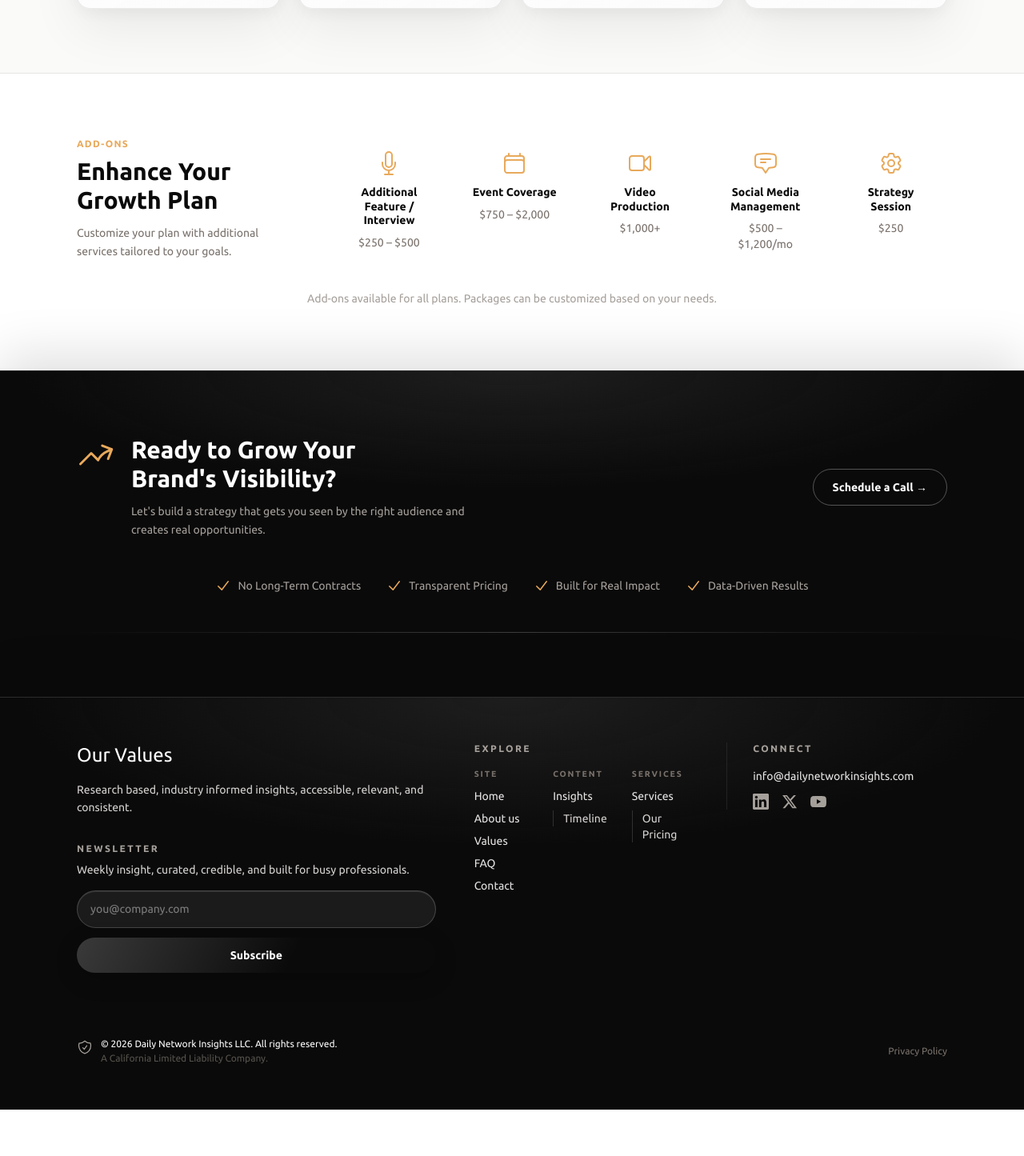
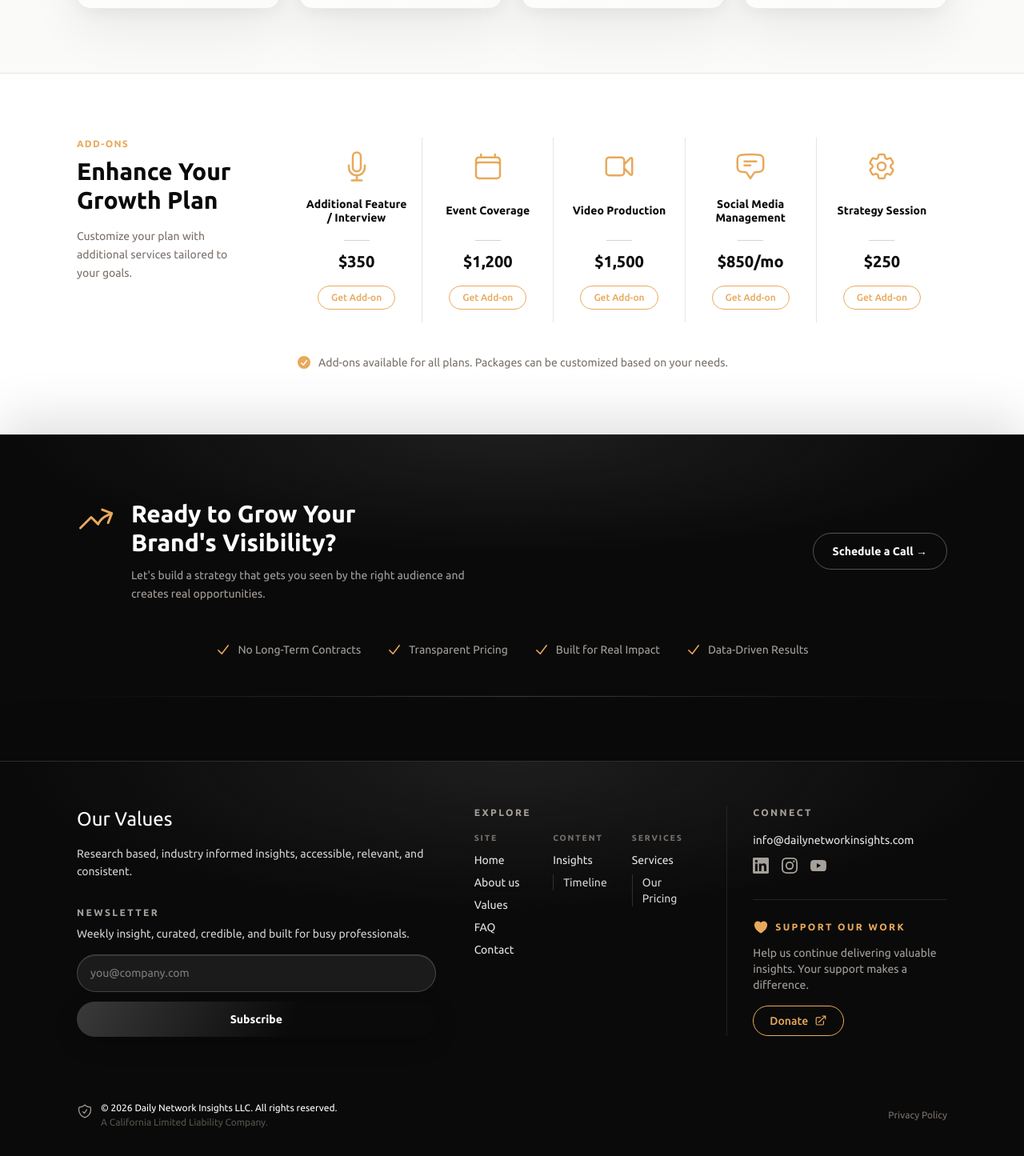
Before and after one commit to QAntonio19/daily-network-insight, a Next.js app: page /pricing in a window 1280 px wide. Shown: the part 1352-2797 px from the top of the page at 80% size. Before the commit the page ends 2739 px from the top, so only its background shows below. Built offline with nearby package versions, Linux system fonts and the light colour scheme.

Commit message:
add-ons prices, ambassasors social medias, donation pay and enterprise link seatled

```diff
--- a/app/pricing/page.tsx
+++ b/app/pricing/page.tsx
@@ -24,6 +24,7 @@ const plans = [
       "Email Support",
     ],
     cta: "Get Started",
+    ctaHref: "https://www.paypal.com/ncp/payment/7EKQ3NN5RNMJ4",
     ctaStyle: "outline",
     note: "Cancel anytime",
   },
@@ -43,6 +44,7 @@ const plans = [
       "Email & Chat Support",
     ],
     cta: "Get Started",
+    ctaHref: "https://www.paypal.com/ncp/payment/DQ6JFVUG2H4JC",
     ctaStyle: "outline",
     note: "Cancel anytime",
     highlighted: true,
@@ -64,6 +66,7 @@ const plans = [
       "Priority Support",
     ],
     cta: "Get Started",
+    ctaHref: "https://www.paypal.com/ncp/payment/ACSBA9CU64MVG",
     ctaStyle: "outline",
     note: "Cancel anytime",
   },
@@ -73,7 +76,7 @@ const plans = [
     badgeColor: "text-[#E8A95B]",
     price: "Custom",
     period: "",
-    subPeriod: "$5K - $15K+ / month",
+    subPeriod: "$5K+ / month",
     description: "For companies, organizations, and large campaigns",
     features: [
       "Full Content & Media Strategy",
@@ -85,6 +88,7 @@ const plans = [
       "Priority Support",
     ],
     cta: "Let's Talk",
+    ctaHref: "https://calendly.com/dailynetworkinsights/30min",
     ctaStyle: "enterprise",
     note: "Custom solutions for your goals",
   },
@@ -153,21 +157,27 @@ export default function PricingPage() {
                 <div className="mt-6">
                   {plan.ctaStyle === "primary" ? (
                     <a
-                      href="/contact"
+                      href={plan.ctaHref}
+                      target={plan.ctaHref.startsWith("http") ? "_blank" : undefined}
+                      rel={plan.ctaHref.startsWith("http") ? "noopener noreferrer" : undefined}
                       className="flex w-full items-center justify-center rounded-full bg-[#E8A95B] px-6 py-3 text-sm font-semibold text-black transition-all hover:bg-[#F0BB7A]"
                     >
                       {plan.cta}
                     </a>
                   ) : plan.ctaStyle === "enterprise" ? (
                     <a
-                      href="/contact"
+                      href={plan.ctaHref}
+                      target={plan.ctaHref.startsWith("http") ? "_blank" : undefined}
+                      rel={plan.ctaHref.startsWith("http") ? "noopener noreferrer" : undefined}
                       className="btn-primary-shine flex w-full min-h-11 items-center justify-center rounded-full bg-navy px-6 py-3 text-sm font-semibold text-ivory shadow-[0_8px_32px_rgba(0,0,0,0.18)] transition-[background-color,box-shadow] duration-200 hover:bg-navy-soft"
                     >
                       {plan.cta}
                     </a>
                   ) : (
                     <a
-                      href="/contact"
+                      href={plan.ctaHref}
+                      target={plan.ctaHref.startsWith("http") ? "_blank" : undefined}
+                      rel={plan.ctaHref.startsWith("http") ? "noopener noreferrer" : undefined}
                       className="flex w-full items-center justify-center rounded-full border-2 border-stone-900 px-6 py-3 text-sm font-semibold text-stone-900 transition-all hover:bg-stone-900 hover:text-white"
                     >
                       {plan.cta}
@@ -213,84 +223,106 @@ export default function PricingPage() {
       {/* ── Add-ons Section ─────────────────────────────────────────────── */}
       <RevealOnScroll as="section" className="bg-white py-16 sm:py-20 border-t border-stone-200">
         <Container>
-          <div className="grid gap-10 lg:grid-cols-[280px_1fr] lg:items-start">
+          <div className="flex flex-col lg:flex-row lg:items-start gap-8 lg:gap-12">
             {/* Left: Title */}
-            <div className="reveal-item">
+            <div className="reveal-item lg:w-[220px] shrink-0">
               <p className="text-xs font-semibold uppercase tracking-widest text-[#E8A95B]">
                 Add-ons
               </p>
               <h2 className="mt-2 font-serif text-3xl font-bold text-navy">
                 Enhance Your<br />Growth Plan
               </h2>
-              <p className="mt-3 text-sm leading-relaxed text-stone-500">
+              <p className="mt-4 text-sm leading-relaxed text-stone-500">
                 Customize your plan with additional services tailored to your goals.
               </p>
             </div>
 
-            {/* Right: Add-on cards */}
-            <div className="grid grid-cols-2 gap-4 sm:grid-cols-3 lg:grid-cols-5">
+            {/* Right: Add-on items with dividers */}
+            <div className="flex-1 flex flex-wrap lg:flex-nowrap">
               {[
                 {
                   icon: (
-                    <svg xmlns="http://www.w3.org/2000/svg" fill="none" viewBox="0 0 24 24" strokeWidth={1.5} stroke="currentColor" className="h-8 w-8">
+                    <svg xmlns="http://www.w3.org/2000/svg" fill="none" viewBox="0 0 24 24" strokeWidth={1.5} stroke="currentColor" className="h-10 w-10">
                       <path strokeLinecap="round" strokeLinejoin="round" d="M12 18.75a6 6 0 0 0 6-6v-1.5m-6 7.5a6 6 0 0 1-6-6v-1.5m6 7.5v3.75m-3.75 0h7.5M12 15.75a3 3 0 0 1-3-3V4.5a3 3 0 1 1 6 0v8.25a3 3 0 0 1-3 3Z" />
                     </svg>
                   ),
                   name: "Additional Feature / Interview",
-                  price: "$250 – $500"
+                  price: "$350",
+                  href: "https://www.paypal.com/ncp/payment/Q3D6PZQSXJ2YG"
                 },
                 {
                   icon: (
-                    <svg xmlns="http://www.w3.org/2000/svg" fill="none" viewBox="0 0 24 24" strokeWidth={1.5} stroke="currentColor" className="h-8 w-8">
+                    <svg xmlns="http://www.w3.org/2000/svg" fill="none" viewBox="0 0 24 24" strokeWidth={1.5} stroke="currentColor" className="h-10 w-10">
                       <path strokeLinecap="round" strokeLinejoin="round" d="M6.75 3v2.25M17.25 3v2.25M3 18.75V7.5a2.25 2.25 0 0 1 2.25-2.25h13.5A2.25 2.25 0 0 1 21 7.5v11.25m-18 0A2.25 2.25 0 0 0 5.25 21h13.5A2.25 2.25 0 0 0 21 18.75m-18 0v-7.5A2.25 2.25 0 0 1 5.25 9h13.5A2.25 2.25 0 0 1 21 11.25v7.5" />
                     </svg>
                   ),
                   name: "Event Coverage",
-                  price: "$750 – $2,000"
+                  price: "$1,200",
+                  href: "https://www.paypal.com/ncp/payment/YF6A4DH38QQTS"
                 },
                 {
                   icon: (
-                    <svg xmlns="http://www.w3.org/2000/svg" fill="none" viewBox="0 0 24 24" strokeWidth={1.5} stroke="currentColor" className="h-8 w-8">
+                    <svg xmlns="http://www.w3.org/2000/svg" fill="none" viewBox="0 0 24 24" strokeWidth={1.5} stroke="currentColor" className="h-10 w-10">
                       <path strokeLinecap="round" strokeLinejoin="round" d="m15.75 10.5 4.72-4.72a.75.75 0 0 1 1.28.53v11.38a.75.75 0 0 1-1.28.53l-4.72-4.72M4.5 18.75h9a2.25 2.25 0 0 0 2.25-2.25v-9a2.25 2.25 0 0 0-2.25-2.25h-9A2.25 2.25 0 0 0 2.25 7.5v9a2.25 2.25 0 0 0 2.25 2.25Z" />
                     </svg>
                   ),
                   name: "Video Production",
-                  price: "$1,000+"
+                  price: "$1,500",
+                  href: "https://www.paypal.com/ncp/payment/4NLYYU9ADND8Y"
                 },
                 {
                   icon: (
-                    <svg xmlns="http://www.w3.org/2000/svg" fill="none" viewBox="0 0 24 24" strokeWidth={1.5} stroke="currentColor" className="h-8 w-8">
+                    <svg xmlns="http://www.w3.org/2000/svg" fill="none" viewBox="0 0 24 24" strokeWidth={1.5} stroke="currentColor" className="h-10 w-10">
                       <path strokeLinecap="round" strokeLinejoin="round" d="M7.5 8.25h9m-9 3H12m-9.75 1.51c0 1.6 1.123 2.994 2.707 3.227 1.129.166 2.27.293 3.423.379.35.026.67.21.865.501L12 21l2.755-4.133a1.14 1.14 0 0 1 .865-.501 48.172 48.172 0 0 0 3.423-.379c1.584-.233 2.707-1.626 2.707-3.228V6.741c0-1.602-1.123-2.995-2.707-3.228A48.394 48.394 0 0 0 12 3c-2.392 0-4.744.175-7.043.513C3.373 3.746 2.25 5.14 2.25 6.741v6.018Z" />
                     </svg>
                   ),
                   name: "Social Media Management",
-                  price: "$500 – $1,200/mo"
+                  price: "$850/mo",
+                  href: "https://www.paypal.com/ncp/payment/35RMK5LTGSWNS"
                 },
                 {
                   icon: (
-                    <svg xmlns="http://www.w3.org/2000/svg" fill="none" viewBox="0 0 24 24" strokeWidth={1.5} stroke="currentColor" className="h-8 w-8">
+                    <svg xmlns="http://www.w3.org/2000/svg" fill="none" viewBox="0 0 24 24" strokeWidth={1.5} stroke="currentColor" className="h-10 w-10">
                       <path strokeLinecap="round" strokeLinejoin="round" d="M9.594 3.94c.09-.542.56-.94 1.11-.94h2.593c.55 0 1.02.398 1.11.94l.213 1.281c.063.374.313.686.645.87.074.04.147.083.22.127.325.196.72.257 1.075.124l1.217-.456a1.125 1.125 0 0 1 1.37.49l1.296 2.247a1.125 1.125 0 0 1-.26 1.431l-1.003.827c-.293.241-.438.613-.43.992a7.723 7.723 0 0 1 0 .255c-.008.378.137.75.43.991l1.004.827c.424.35.534.955.26 1.43l-1.298 2.247a1.125 1.125 0 0 1-1.369.491l-1.217-.456c-.355-.133-.75-.072-1.076.124a6.47 6.47 0 0 1-.22.128c-.331.183-.581.495-.644.869l-.213 1.281c-.09.543-.56.94-1.11.94h-2.594c-.55 0-1.019-.398-1.11-.94l-.213-1.281c-.062-.374-.312-.686-.644-.87a6.52 6.52 0 0 1-.22-.127c-.325-.196-.72-.257-1.076-.124l-1.217.456a1.125 1.125 0 0 1-1.369-.49l-1.297-2.247a1.125 1.125 0 0 1 .26-1.431l1.004-.827c.292-.24.437-.613.43-.991a6.932 6.932 0 0 1 0-.255c.007-.38-.138-.751-.43-.992l-1.004-.827a1.125 1.125 0 0 1-.26-1.43l1.297-2.247a1.125 1.125 0 0 1 1.37-.491l1.216.456c.356.133.751.072 1.076-.124.072-.044.146-.086.22-.128.332-.183.582-.495.644-.869l.214-1.28Z" />
                       <path strokeLinecap="round" strokeLinejoin="round" d="M15 12a3 3 0 1 1-6 0 3 3 0 0 1 6 0Z" />
                     </svg>
                   ),
                   name: "Strategy Session",
-                  price: "$250"
+                  price: "$250",
+                  href: "https://www.paypal.com/ncp/payment/W5N72YP8DDS6W"
                 },
-              ].map((addon) => (
-                <div key={addon.name} className="reveal-item flex flex-col items-center text-center p-4">
+              ].map((addon, index, arr) => (
+                <div
+                  key={addon.name}
+                  className={`reveal-item flex flex-col items-center text-center py-4 px-4 flex-1 min-w-[130px] ${
+                    index < arr.length - 1 ? 'lg:border-r lg:border-stone-200' : ''
+                  }`}
+                >
                   <div className="text-[#E8A95B] mb-3">
                     {addon.icon}
                   </div>
-                  <p className="text-sm font-semibold text-navy leading-tight">{addon.name}</p>
-                  <p className="mt-2 text-sm text-stone-500">{addon.price}</p>
+                  <p className="text-sm font-semibold text-navy leading-tight h-[48px] flex items-center justify-center text-center">{addon.name}</p>
+                  <div className="w-8 h-px bg-stone-300 my-3" />
+                  <p className="text-xl font-bold text-navy">{addon.price}</p>
+                  <a
+                    href={addon.href}
+                    target="_blank"
+                    rel="noopener noreferrer"
+                    className="mt-4 inline-flex items-center justify-center rounded-full border border-[#E8A95B] px-4 py-1.5 text-xs font-medium text-[#E8A95B] transition-all hover:bg-[#E8A95B] hover:text-white"
+                  >
+                    Get Add-on
+                  </a>
                 </div>
               ))}
             </div>
           </div>
 
-          <p className="mt-8 text-center text-sm text-stone-400 reveal-item">
+          <div className="mt-10 flex items-center justify-center gap-2 text-sm text-stone-500 reveal-item">
+            <svg xmlns="http://www.w3.org/2000/svg" viewBox="0 0 20 20" fill="currentColor" className="h-5 w-5 text-[#E8A95B]">
+              <path fillRule="evenodd" d="M10 18a8 8 0 1 0 0-16 8 8 0 0 0 0 16Zm3.857-9.809a.75.75 0 0 0-1.214-.882l-3.483 4.79-1.88-1.88a.75.75 0 1 0-1.06 1.061l2.5 2.5a.75.75 0 0 0 1.137-.089l4-5.5Z" clipRule="evenodd" />
+            </svg>
             Add-ons available for all plans. Packages can be customized based on your needs.
-          </p>
+          </div>
         </Container>
       </RevealOnScroll>
 
--- a/components/home/HomeAmbassadors.tsx
+++ b/components/home/HomeAmbassadors.tsx
@@ -11,7 +11,7 @@ import {
 function SocialIconInstagram({ className }: { className?: string }) {
   return (
     <svg className={className} viewBox="0 0 24 24" fill="currentColor" aria-hidden>
-      <path d="M12 2.163c3.204 0 3.584.012 4.85.07 3.252.148 4.771 1.691 4.919 4.919.058 1.265.069 1.645.069 4.849 0 3.205-.012 3.584-.069 4.849-.149 3.225-1.664 4.771-4.919 4.919-1.266.058-1.644.07-4.85.07-3.204 0-3.584-.012-4.849-.07-3.26-.149-4.771-1.699-4.919-4.92-.058-1.265-.07-1.644-.07-4.849 0-3.204.013-3.583.07-4.849.149-3.227 1.664-4.771 4.919-4.919 1.266-.057 1.645-.069 4.849-.069zm0-2.163c-3.259 0-3.667.014-4.947.072-4.358.2-6.78 2.618-6.98 6.98-.059 1.281-.073 1.689-.073 4.948 0 3.259.014 3.668.072 4.948.2 4.358 2.618 6.78 6.98 6.98 1.281.058 1.689.072 4.948.072 3.259 0 3.668-.014 4.948-.072 4.354-.2 6.782-2.618 6.979-6.98.059-1.28.073-1.689.073-4.948 0-3.259-.014-3.667-.072-4.947-.196-4.354-2.617-6.78-6.979-6.98-1.281-.059-1.69-.073-4.949-.073zm0 5.838c-3.403 0-6.162 2.759-6.162 6.162s2.759 6.163 2.762 6.163 6.163-2.759 6.163-6.163-2.759-6.162-6.162-6.162zm0 10.162c-2.209 0-4-1.79-4-4s1.791-4 4-4 4 1.79 4 4-1.791 4-4 4zm6.406-11.845c-.796 0-1.441.645-1.441 1.44s.645 1.44 1.441 1.44 1.441-.645 1.441-1.44-.645-1.44-1.441-1.44z" />
+      <path d="M12 2.163c3.204 0 3.584.012 4.85.07 3.252.148 4.771 1.691 4.919 4.919.058 1.265.069 1.645.069 4.849 0 3.205-.012 3.584-.069 4.849-.149 3.225-1.664 4.771-4.919 4.919-1.266.058-1.644.07-4.85.07-3.204 0-3.584-.012-4.849-.07-3.26-.149-4.771-1.699-4.919-4.92-.058-1.265-.07-1.644-.07-4.849 0-3.204.013-3.583.07-4.849.149-3.227 1.664-4.771 4.919-4.919 1.266-.057 1.645-.069 4.849-.069zM12 0C8.741 0 8.333.014 7.053.072 2.695.272.273 2.69.073 7.052.014 8.333 0 8.741 0 12c0 3.259.014 3.668.072 4.948.2 4.358 2.618 6.78 6.98 6.98C8.333 23.986 8.741 24 12 24c3.259 0 3.668-.014 4.948-.072 4.354-.2 6.782-2.618 6.979-6.98.059-1.28.073-1.689.073-4.948 0-3.259-.014-3.667-.072-4.947-.196-4.354-2.617-6.78-6.979-6.98C15.668.014 15.259 0 12 0zm0 5.838a6.162 6.162 0 100 12.324 6.162 6.162 0 000-12.324zM12 16a4 4 0 110-8 4 4 0 010 8zm6.406-11.845a1.44 1.44 0 100 2.881 1.44 1.44 0 000-2.881z" />
     </svg>
   );
 }
--- a/components/layout/SiteFooter.tsx
+++ b/components/layout/SiteFooter.tsx
@@ -100,14 +100,14 @@ export function SiteFooter() {
                     </svg>
                   </a>
                   <a
-                    href={siteConfig.social.x}
+                    href={siteConfig.social.instagram}
                     className="text-stone-400 transition hover:text-ivory"
                     target="_blank"
                     rel="noreferrer"
-                    aria-label="X (Twitter)"
+                    aria-label="Instagram"
                   >
                     <svg className="h-5 w-5" fill="currentColor" viewBox="0 0 24 24" aria-hidden="true">
-                      <path d="M18.244 2.25h3.308l-7.227 8.26 8.502 11.24H16.17l-5.214-6.817L4.99 21.75H1.68l7.73-8.835L1.254 2.25H8.08l4.713 6.231zm-1.161 17.52h1.833L7.084 4.126H5.117z"/>
+                      <path d="M12 2.163c3.204 0 3.584.012 4.85.07 3.252.148 4.771 1.691 4.919 4.919.058 1.265.069 1.645.069 4.849 0 3.205-.012 3.584-.069 4.849-.149 3.225-1.664 4.771-4.919 4.919-1.266.058-1.644.07-4.85.07-3.204 0-3.584-.012-4.849-.07-3.26-.149-4.771-1.699-4.919-4.92-.058-1.265-.07-1.644-.07-4.849 0-3.204.013-3.583.07-4.849.149-3.227 1.664-4.771 4.919-4.919 1.266-.057 1.645-.069 4.849-.069zM12 0C8.741 0 8.333.014 7.053.072 2.695.272.273 2.69.073 7.052.014 8.333 0 8.741 0 12c0 3.259.014 3.668.072 4.948.2 4.358 2.618 6.78 6.98 6.98C8.333 23.986 8.741 24 12 24c3.259 0 3.668-.014 4.948-.072 4.354-.2 6.782-2.618 6.979-6.98.059-1.28.073-1.689.073-4.948 0-3.259-.014-3.667-.072-4.947-.196-4.354-2.617-6.78-6.979-6.98C15.668.014 15.259 0 12 0zm0 5.838a6.162 6.162 0 100 12.324 6.162 6.162 0 000-12.324zM12 16a4 4 0 110-8 4 4 0 010 8zm6.406-11.845a1.44 1.44 0 100 2.881 1.44 1.44 0 000-2.881z"/>
                     </svg>
                   </a>
                   <a
@@ -123,6 +123,33 @@ export function SiteFooter() {
                   </a>
                 </li>
               </ul>
+
+              {/* Support Our Work */}
+              <div className="mt-8 border-t border-stone-700/50 pt-6">
+                <div className="flex items-center gap-2">
+                  <svg xmlns="http://www.w3.org/2000/svg" viewBox="0 0 24 24" fill="currentColor" className="h-5 w-5 text-[#E8A95B]">
+                    <path d="m11.645 20.91-.007-.003-.022-.012a15.247 15.247 0 0 1-.383-.218 25.18 25.18 0 0 1-4.244-3.17C4.688 15.36 2.25 12.174 2.25 8.25 2.25 5.322 4.714 3 7.688 3A5.5 5.5 0 0 1 12 5.052 5.5 5.5 0 0 1 16.313 3c2.973 0 5.437 2.322 5.437 5.25 0 3.925-2.438 7.111-4.739 9.256a25.175 25.175 0 0 1-4.244 3.17 15.247 15.247 0 0 1-.383.219l-.022.012-.007.004-.003.001a.752.752 0 0 1-.704 0l-.003-.001Z" />
+                  </svg>
+                  <p className="text-xs font-semibold uppercase tracking-[0.2em] text-[#E8A95B]">
+                    Support Our Work
+                  </p>
+                </div>
+                <p className="mt-3 text-sm text-stone-400">
+                  Help us continue delivering valuable insights. Your support makes a difference.
+                </p>
+                <a
+                  href="https://www.paypal.com/ncp/payment/LM8BDY9XDZUK6"
+                  target="_blank"
+                  rel="noopener noreferrer"
+                  className="mt-4 inline-flex items-center gap-2 rounded-full border border-[#E8A95B] px-5 py-2 text-sm font-medium text-[#E8A95B] transition-all hover:bg-[#E8A95B] hover:text-black"
+                >
+                  Donate
+                  <svg xmlns="http://www.w3.org/2000/svg" viewBox="0 0 20 20" fill="currentColor" className="h-4 w-4">
+                    <path fillRule="evenodd" d="M4.25 5.5a.75.75 0 0 0-.75.75v8.5c0 .414.336.75.75.75h8.5a.75.75 0 0 0 .75-.75v-4a.75.75 0 0 1 1.5 0v4A2.25 2.25 0 0 1 12.75 17h-8.5A2.25 2.25 0 0 1 2 14.75v-8.5A2.25 2.25 0 0 1 4.25 4h5a.75.75 0 0 1 0 1.5h-5Z" clipRule="evenodd" />
+                    <path fillRule="evenodd" d="M6.194 12.753a.75.75 0 0 0 1.06.053L16.5 4.44v2.81a.75.75 0 0 0 1.5 0v-4.5a.75.75 0 0 0-.75-.75h-4.5a.75.75 0 0 0 0 1.5h2.553l-9.056 8.194a.75.75 0 0 0-.053 1.06Z" clipRule="evenodd" />
+                  </svg>
+                </a>
+              </div>
             </div>
           </div>
         </div>
--- a/lib/content.ts
+++ b/lib/content.ts
@@ -12,7 +12,7 @@ export const siteConfig = {
   email: "info@dailynetworkinsights.com",
   social: {
     linkedin: "https://www.linkedin.com/company/daily-network-insights/",
-    x: "https://x.com",
+    instagram: "https://www.instagram.com/dailynetworkinsights/",
     youtube: "https://www.youtube.com/@DailyNetworkinsights",
   },
 } as const;
```
Also changed, not shown: app/services/page.tsx (+4 -11 lines), components/insights/EditorialInsightsSection.tsx (+17 -14 lines), lib/ambassadorsContent.ts (+8 -8 lines).
